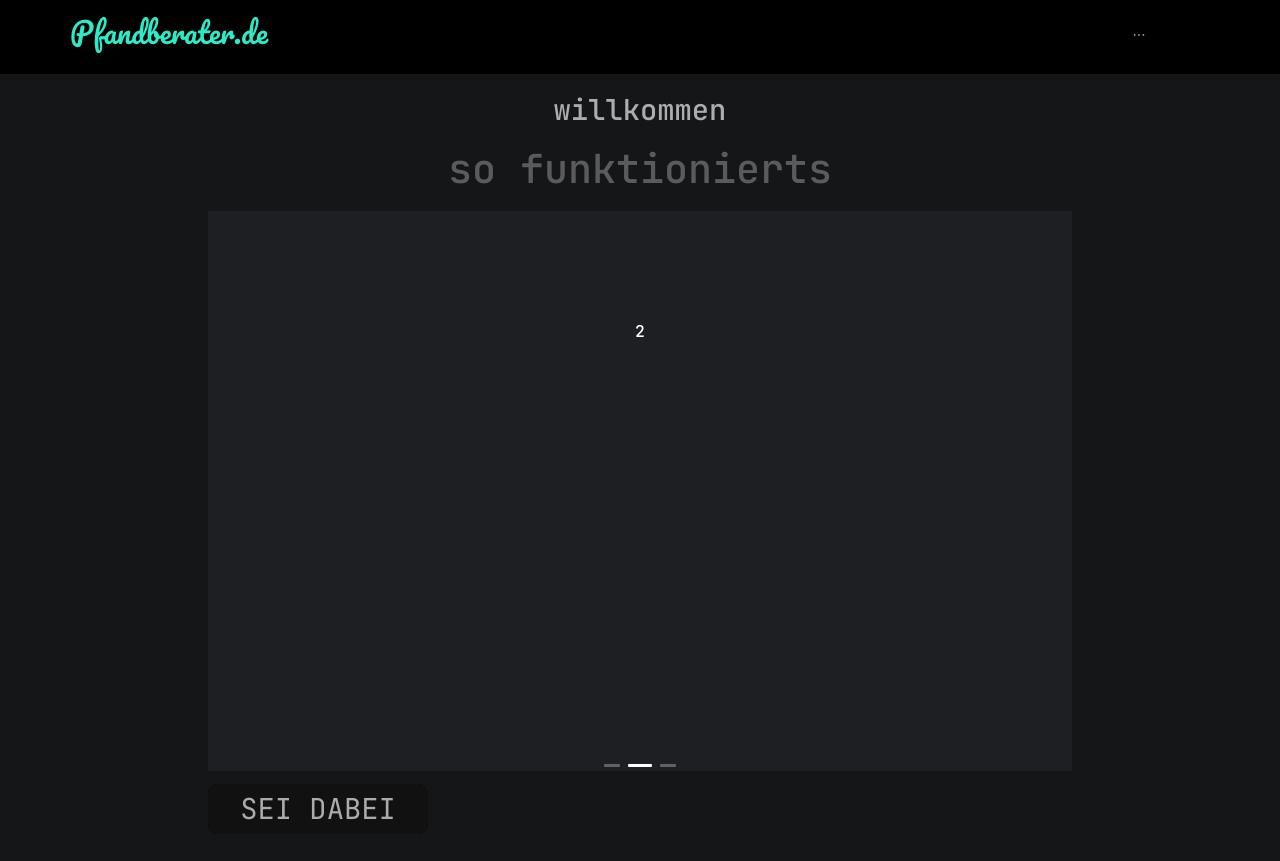
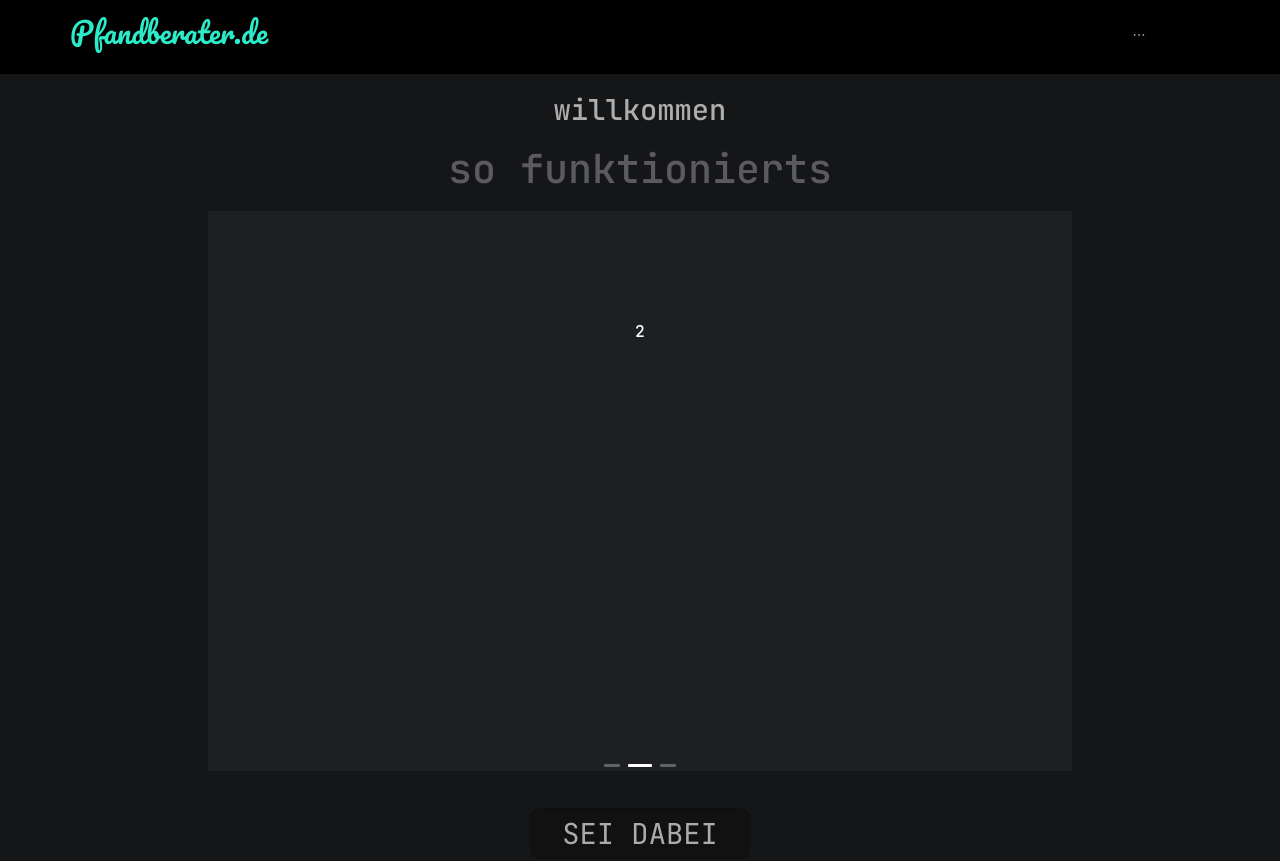
Before and after one commit to MaMin490/pfandberater-nextjs, a Next.js app: page / in a window 1280 px wide. Before the commit the page ends 836 px from the top, so only its background shows below. Built offline with nearby package versions, Linux system fonts and the light colour scheme; a web font is replaced by a local one.

Commit message:
feat: centered Sei Dabei Button

```diff
--- a/pages/index.tsx
+++ b/pages/index.tsx
@@ -7,7 +7,7 @@ import { device } from '../static/global/media-query';
 
 const { colors } = theme;
 
-const DIV = styled.div`
+const CONTAINER = styled.div`
   margin: 0 1.5rem;
 
   @media ${device.tablet} {
@@ -135,6 +135,9 @@ const H2 = styled.h2`
 `;
 
 const BUTTON = styled.button`
+font-size: 1.3rem;
+  position: absolute;
+  margin-top: 0.5rem;
   width: 220px;
   height: 50px;
   border: none;
@@ -142,7 +145,11 @@ const BUTTON = styled.button`
   color: ${colors.menuGrey};
   background: ${colors.black};
   cursor: pointer;
-  position: relative;
+  top: 50%;
+  left: 50%;
+  -ms-transform: translate(-50%, -50%);
+  transform: translate(-50%, -5%);
+
   z-index: 0;
   border-radius: 10px;
 
@@ -199,17 +206,18 @@ const BUTTON = styled.button`
   }
 
   @media ${device.tablet} {
-    margin-top: 0.3rem;
+    margin-top: 2rem;
     font-size: 1.8rem;
-    maring-left: auto;
-    margin-right: auto;
   }
 `;
 
+const DIV = styled.div`
+   position: relative;
+`;
 export default function Home(): JSX.Element {
   return (
     <>
-    <DIV>
+      <CONTAINER>
         <H1>willkommen</H1>
         <H2>so funktionierts</H2>
         <Carousel autoplay>
@@ -223,9 +231,10 @@ export default function Home(): JSX.Element {
             <H3>3</H3>
           </div>
         </Carousel>
-
+        <DIV>
           <BUTTON>SEI DABEI</BUTTON>
         </DIV>
+      </CONTAINER>
     </>
   );
 }
```
Lines whose indentation alone changed are shown as unchanged.
